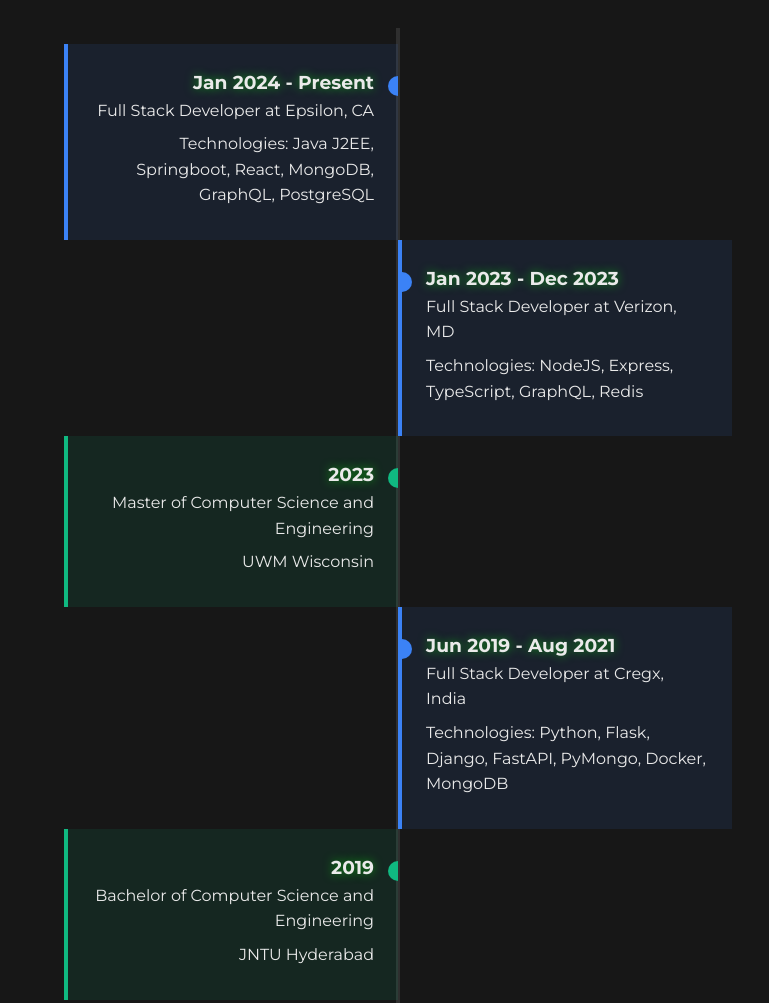
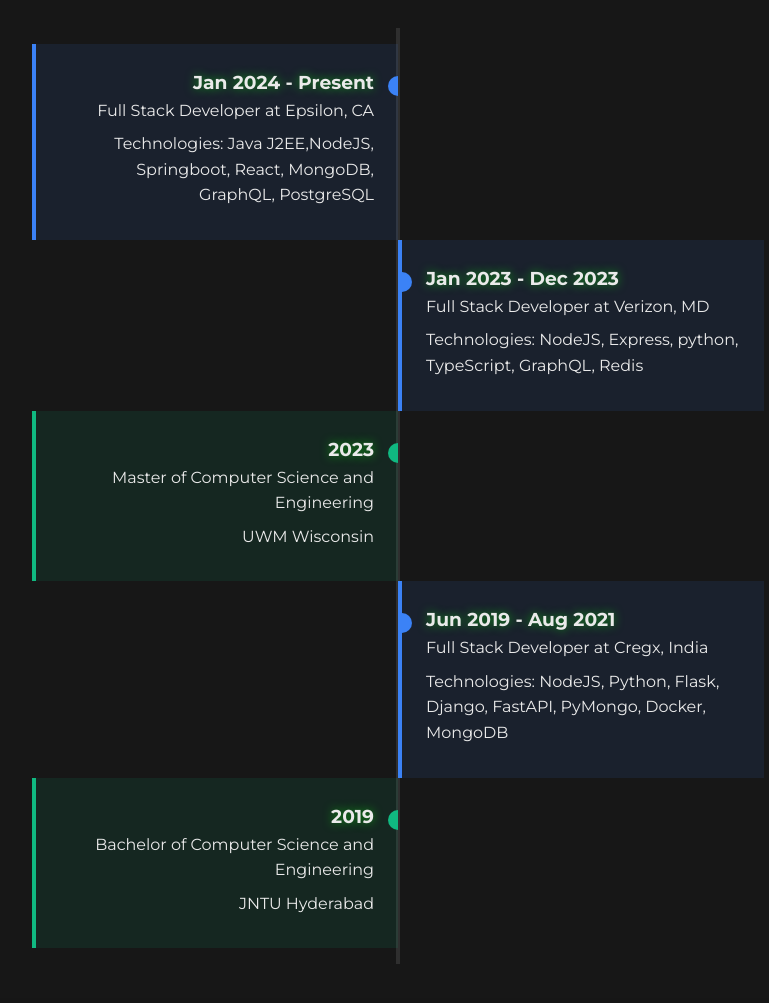
Before and after one commit to AravindReddyGuda/portfoliodemo, a website: page index.html in a window 1280 px wide. Shown: the part 1080-2083 px from the top of the page, without its empty margins (242-1011 px from the left). Drawn offline with Linux system fonts and the light colour scheme.

Commit message:
changed tech in exp

```diff
--- a/index.html
+++ b/index.html
@@ -151,12 +151,12 @@
       <div class="timeline-item fade-in work">
         <h3>Jan 2024 - Present</h3>
         <p>Full Stack Developer at Epsilon, CA</p>
-        <p>Technologies: Java J2EE, Springboot, React, MongoDB, GraphQL, PostgreSQL</p>
+        <p>Technologies: Java J2EE,NodeJS, Springboot, React, MongoDB, GraphQL, PostgreSQL</p>
       </div>
       <div class="timeline-item fade-in work">
         <h3>Jan 2023 - Dec 2023</h3>
         <p>Full Stack Developer at Verizon, MD</p>
-        <p>Technologies: NodeJS, Express, TypeScript, GraphQL, Redis</p>
+        <p>Technologies: NodeJS, Express, python, TypeScript, GraphQL, Redis</p>
       </div>
       <div class="timeline-item fade-in education">
         <h3>2023</h3>
@@ -166,7 +166,7 @@
       <div class="timeline-item fade-in work">
         <h3>Jun 2019 - Aug 2021</h3>
         <p>Full Stack Developer at Cregx, India</p>
-        <p>Technologies: Python, Flask, Django, FastAPI, PyMongo, Docker, MongoDB</p>
+        <p>Technologies: NodeJS, Python, Flask, Django, FastAPI, PyMongo, Docker, MongoDB</p>
       </div>
       <div class="timeline-item fade-in education">
         <h3>2019</h3>
```
